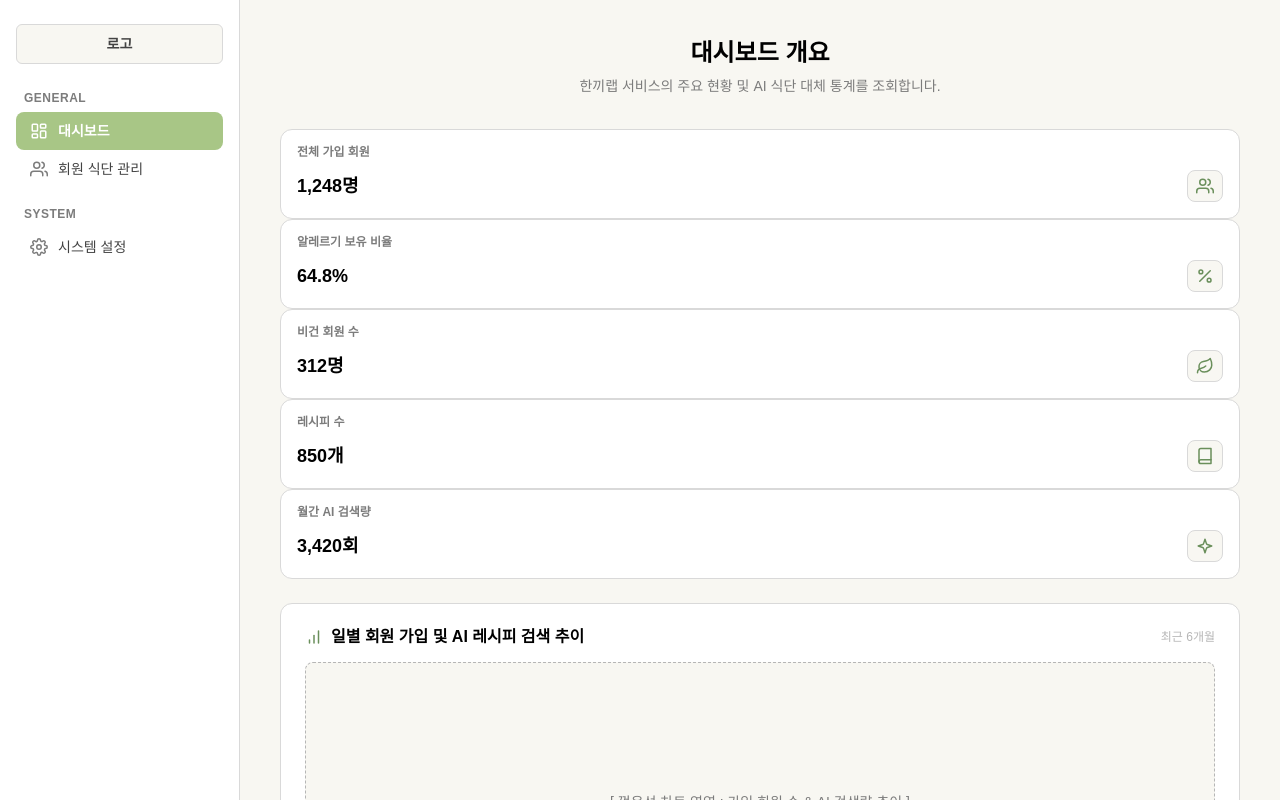
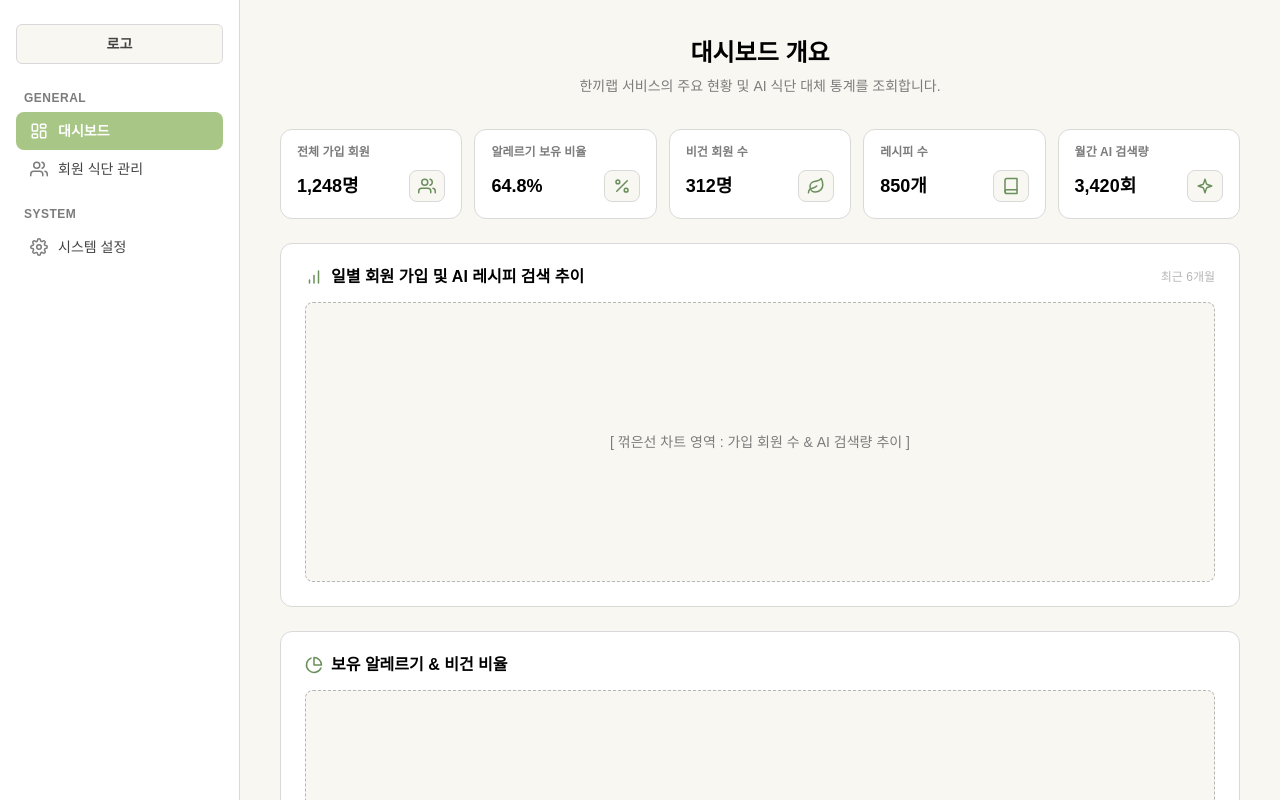
Before and after one commit to casperjwk/EST_FE_13_3nd_project, a React (Vite) app: page /admin in a window 1280 px wide. Shown: the top 800 px of the page. Built offline with nearby package versions, Linux system fonts and the light colour scheme; a web font is replaced by a local one.

Commit message:
fix: DashboardSection.module.css 충돌 정리

```diff
--- a/src/pages/admin/DashboardSection.module.css
+++ b/src/pages/admin/DashboardSection.module.css
@@ -28,11 +28,7 @@
   margin: 0;
 }
 
-<<<<<<< HEAD
 /* 상단 5개 요약 카드 */
-=======
-/* 상단 5개 요약 카드 카드 */
->>>>>>> main
 .statsGrid {
   display: grid;
   grid-template-columns: repeat(5, 1fr);
```
